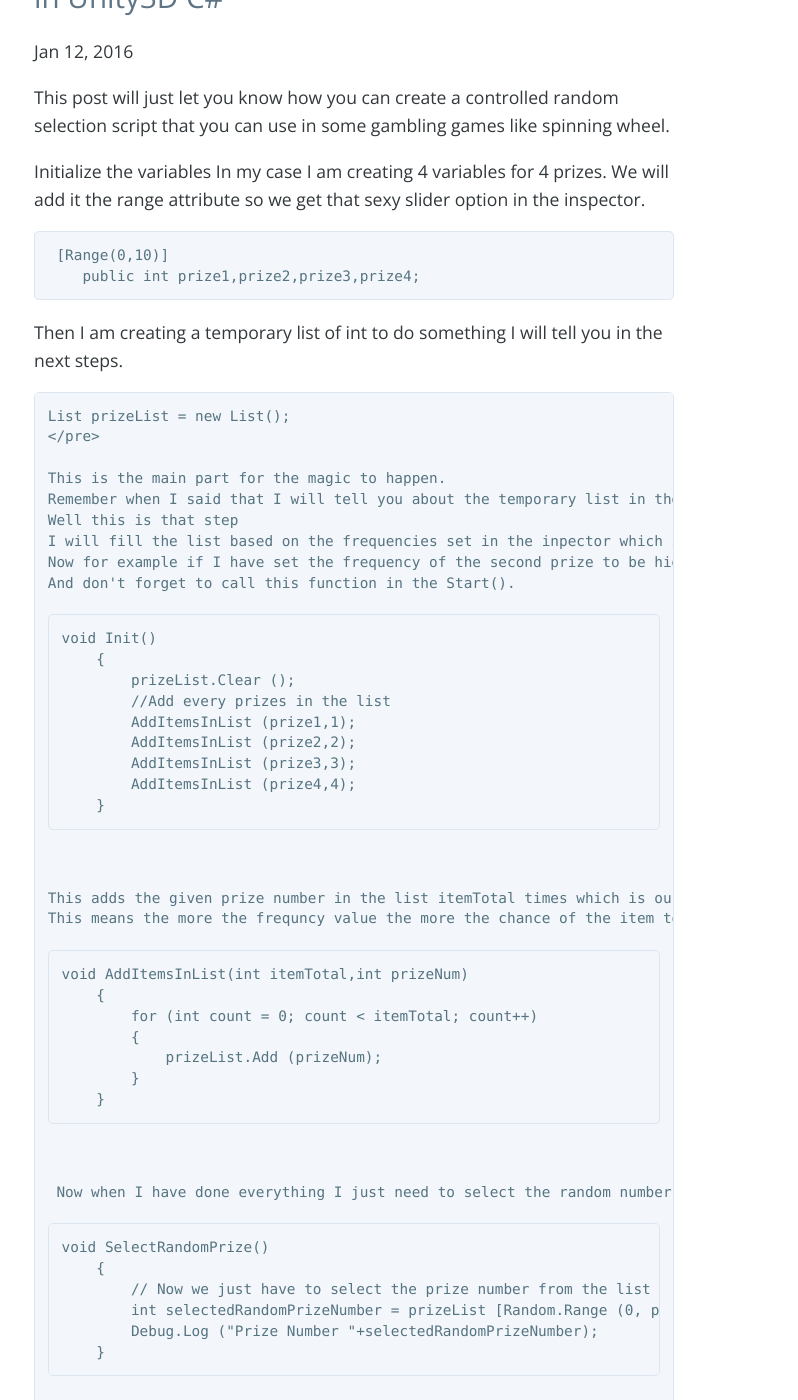
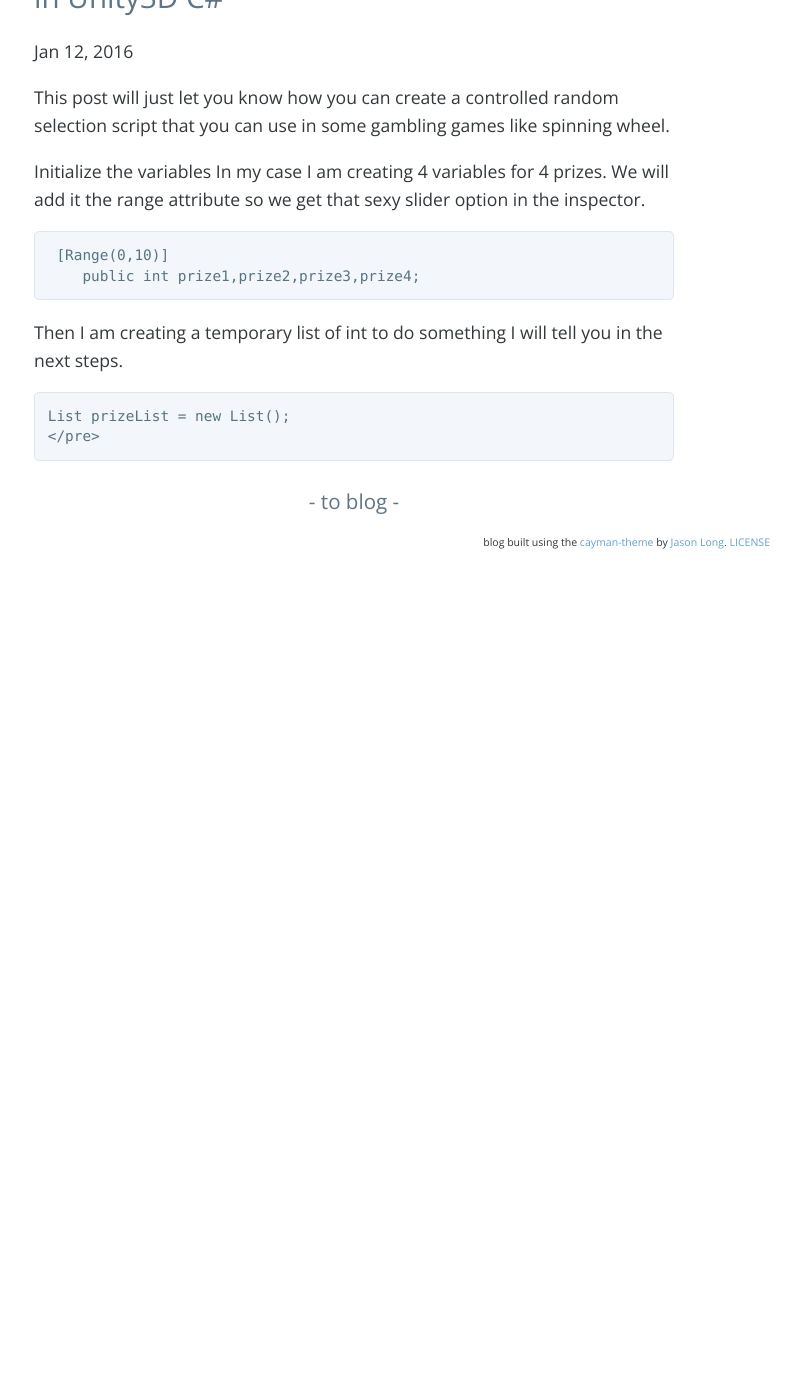
Before and after one commit to prashant-singh/prashant-singh.github.io, a Jekyll site: the page built from _posts/2016-01-12-filler.md, in a window 1280 px wide and 1400 px high, scrolled down 424 px. Shown: the whole window, without its empty margins (286-1084 px from the left). Built offline with Jekyll 4.4.1, drawn with Linux system fonts in a browser that asks for light colours; nearby versions of some CDN libraries; after the commit the page ends 993 px from its top, so only the background shows below that; some of the changed text lies outside the part shown.

Commit message:
Update 2016-01-12-filler.md

```diff
--- a/_posts/2016-01-12-filler.md
+++ b/_posts/2016-01-12-filler.md
@@ -19,69 +19,3 @@ Then I am creating a temporary list of int to do something I will tell you in th
 <pre class="brush: csharp; title: ; notranslate" title="">
 List<int> prizeList = new List<int>();
 </pre>
-
-This is the main part for the magic to happen.
-Remember when I said that I will tell you about the temporary list in the next steps,
-Well this is that step
-I will fill the list based on the frequencies set in the inpector which I will do it later after completing this script.
-Now for example if I have set the frequency of the second prize to be highest like 8 out of 10 so the prize number 2 will be added 8 times in the temporary list and vice-versa.
-And don't forget to call this function in the Start().
-
-<pre class="brush: csharp; title: ; notranslate" title="">
-void Init()
-    {
-        prizeList.Clear ();
-        //Add every prizes in the list
-        AddItemsInList (prize1,1);
-        AddItemsInList (prize2,2);
-        AddItemsInList (prize3,3);
-        AddItemsInList (prize4,4);
-    }
-</pre>
-
-This adds the given prize number in the list itemTotal times which is our frequency for the given prize set in the inpector.
-This means the more the frequncy value the more the chance of the item to be selected from the list.
-
-<pre class="brush: csharp; title: ; notranslate" title="">
-void AddItemsInList(int itemTotal,int prizeNum)
-    {
-        for (int count = 0; count < itemTotal; count++)
-        {
-            prizeList.Add (prizeNum);
-        }
-    }
-</pre>
-
- Now when I have done everything I just need to select the random number from the list I have created above.
-
-<pre class="brush: csharp; title: ; notranslate" title="">
-void SelectRandomPrize()
-    {
-        // Now we just have to select the prize number from the list which we have created.
-        int selectedRandomPrizeNumber = prizeList [Random.Range (0, prizeList.Count)];
-        Debug.Log ("Prize Number "+selectedRandomPrizeNumber);
-    }
-</pre>
-
-So this is it.
-
-
-Here is the full code on github
-[ControlledRandom.cs] (https://github.com/prashant-singh/unity_general/blob/master/Scripts/ControlledRandom.cs)
-
-Now time for some screenshots
-
-
-![Screenshot 1](https://raw.githubusercontent.com/prashant-singh/prashant-singh.github.io/master/img/image00.png)
-
-
-As you will see in the screenshot 1 that I have set the prize 2 frequency to 8
-And the lowest will be prize 4 which is 1
-
-Now in the second screenshot
-
-![Screenshot 2](https://raw.githubusercontent.com/prashant-singh/prashant-singh.github.io/master/img/image01.png)
-
- you can see the result that the most selected prize was the prize number 2 and the least was the prize 4 and other prizes as their frequencies
-
- So this was not suppose to be a long tutorial of something so much important but this can help some of you if you ever need to implement this.
```
